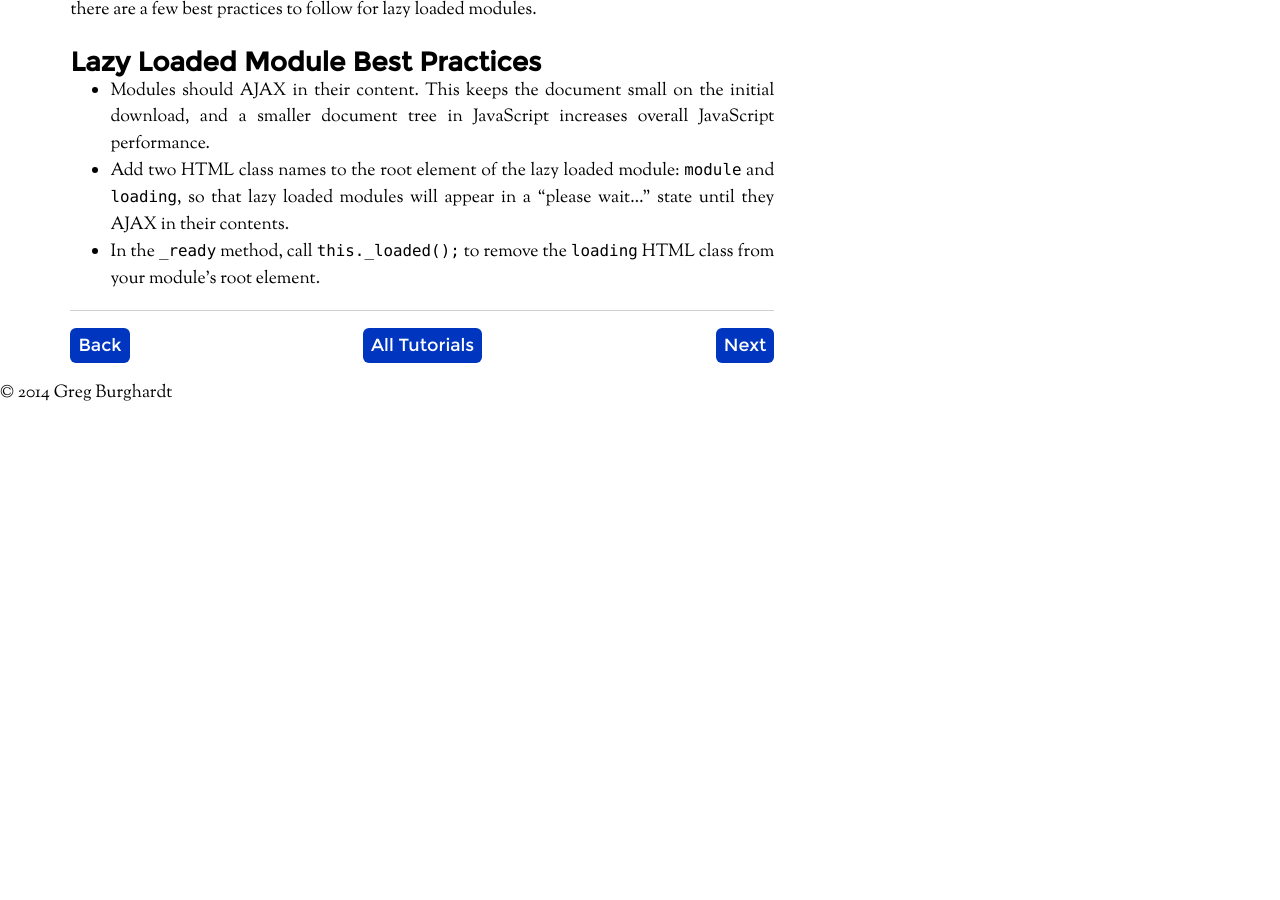
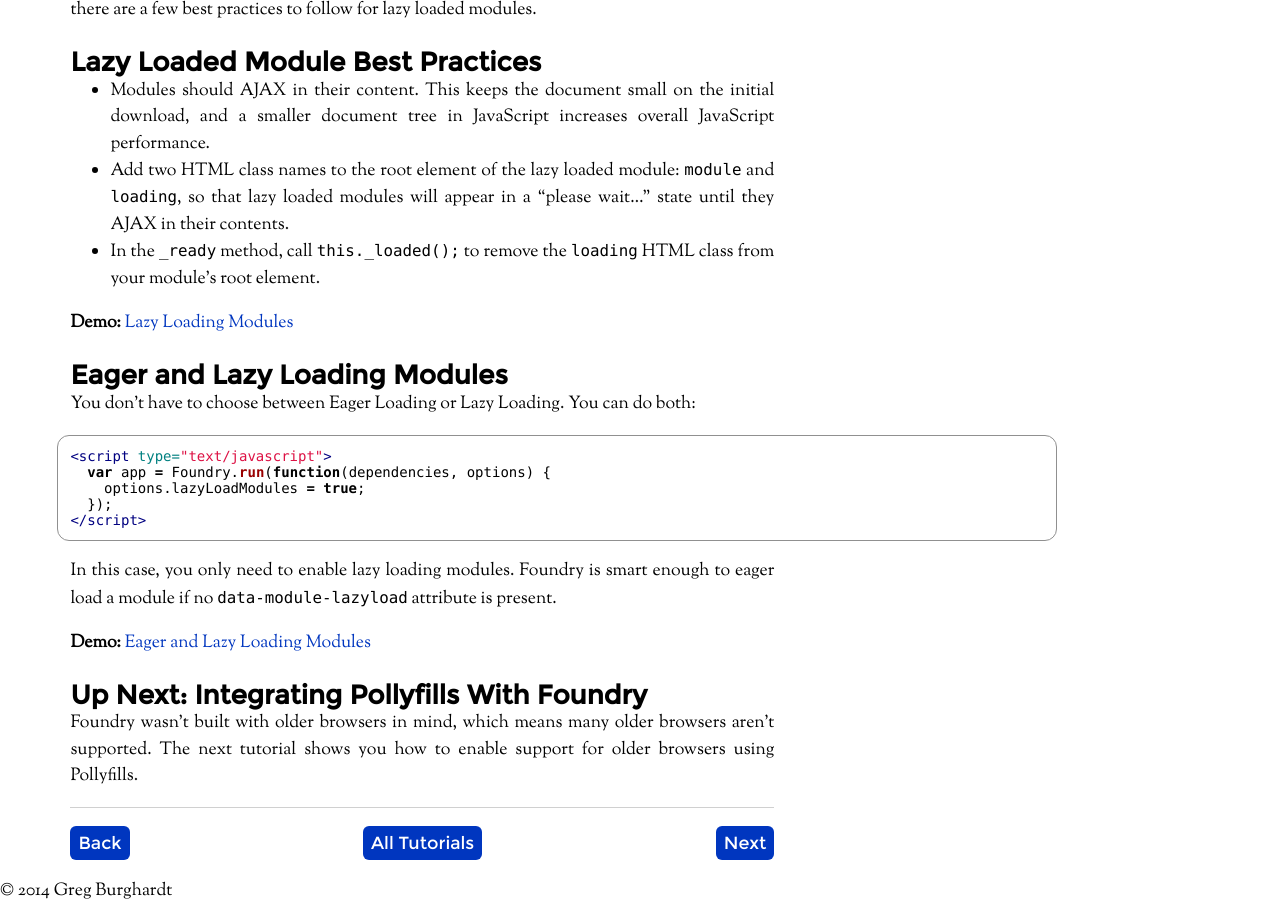
Before and after one commit to gburghardt/foundry, a Jekyll site: the page built from tutorials/lazy-loading-modules.md, in a window 1280 px wide and 900 px high, scrolled down 1407 px. Built offline with Jekyll 4.4.1, drawn with Linux system fonts in a browser that asks for light colours; Markdown is read by kramdown in place of the engine named in the settings; before the commit the page ends 1812 px from its top, so only the background shows below that; some of the changed text lies outside the part shown.

Commit message:
Finishing lazy loading tutorial and examples

````diff
--- a/tutorials/lazy-loading-modules.md
+++ b/tutorials/lazy-loading-modules.md
@@ -15,9 +15,10 @@ title: Lazy Loading Modules
 
 By default, Foundry performs an Eager Load of all the modules on the page. Any
 HTML tag with a `data-modules` attribute has those modules created and
-inititalized. When the number of modules on the page increases, this can
-introduce performance problems. Lazy loading modules comes baked in to Foundry,
-and only requires a few config changes, and some additional HTML attributes.
+inititalized. When the number of modules on the page increases, performance
+problems can crop up during page load. Lazy loading modules comes baked in to
+Foundry, and only requires a few config changes, and some additional HTML
+attributes.
 
 ## What You'll Need For This Tutorial
 
@@ -82,6 +83,31 @@ necessary, but there are a few best practices to follow for lazy loaded modules.
 - In the `_ready` method, call `this._loaded();` to remove the `loading` HTML
   class from your module's root element.
 
+__Demo:__ [Lazy Loading Modules](/tutorials/examples/lazy-loading-modules/)
+
+## Eager and Lazy Loading Modules
+
+You don't have to choose between Eager Loading or Lazy Loading. You can do both:
+
+```html
+<script type="text/javascript">
+  var app = Foundry.run(function(dependencies, options) {
+    options.lazyLoadModules = true;
+  });
+</script>
+```
+
+In this case, you only need to enable lazy loading modules. Foundry is smart
+enough to eager load a module if no `data-module-lazyload` attribute is present.
+
+__Demo:__ [Eager and Lazy Loading Modules](http://localhost:4000/tutorials/examples/lazy-loading-modules/eager-and-lazy-loading.html)
+
+## Up Next: Integrating Pollyfills With Foundry
+
+Foundry wasn't built with older browsers in mind, which means many older
+browsers aren't supported. The next tutorial shows you how to enable support for
+older browsers using Pollyfills.
+
 <ul class="pagination">
     <li class="pagination-back"><a href="/tutorials/responsive-modules.html" title="Back: Responsive Modules Using CSS3 Media Queries">Back</a></li>
     <li class="pagination-up"><a href="/tutorials/">All Tutorials</a></li>
````
Also changed, not shown: tutorials/examples/lazy-loading-modules/eager-and-lazy-loading.html (added, +69 -0 lines), tutorials/examples/lazy-loading-modules/eager_loaded_module.js (added, +10 -0 lines).
